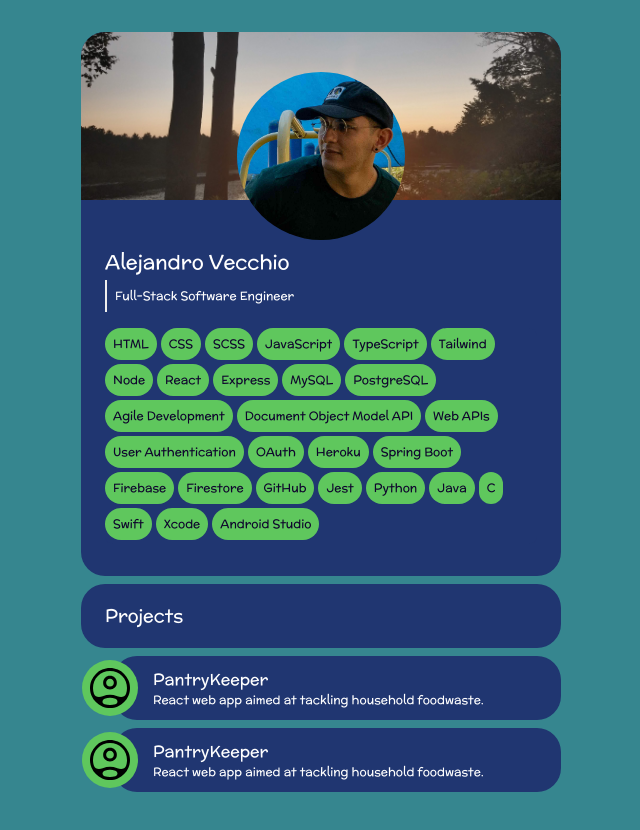
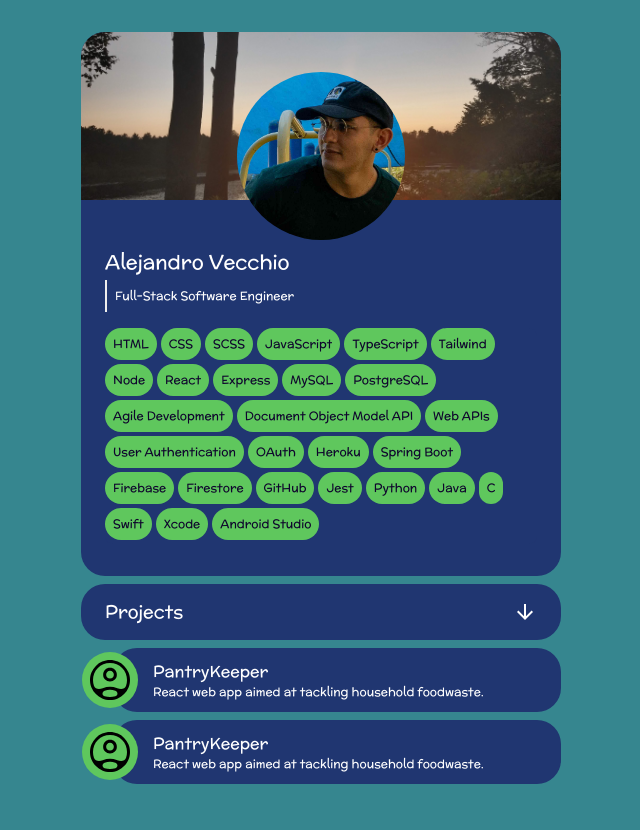
Before and after one commit to aliv314/portfolio, a React (Create React App) app: page / in a window 1280 px wide. Shown: the whole page, without its empty margins (319-959 px from the left). Built offline with nearby package versions, Linux system fonts and the light colour scheme; the HTML template or start-up script is replaced by a standard one.

Commit message:
Added arrow

```diff
--- a/src/App.tsx
+++ b/src/App.tsx
@@ -3,14 +3,6 @@
 import Projects from './components/Projects/Projects';
 
 function App() {
-  const project = {
-    title: "PantryKeeper",
-    icon: "",
-    alt: "Pantry Keeper Icon",
-    landing: "https://pantrykeeper.vercel.app/",
-    github: "https://github.com/alv-314/pantrykeeper",
-    description:"React web app aimed at tackling household foodwaste.",
-}
   return (
     <>
     <main className='flex flex-col items-center py-8 px-4 bg-teal '>
--- a/src/components/DropdownCard/DropdownCard.tsx
+++ b/src/components/DropdownCard/DropdownCard.tsx
@@ -1,20 +1,34 @@
-import React, {FC} from 'react'
-import {Card} from "@material-tailwind/react"
-import ArrowRightAltIcon from '@mui/icons-material/ArrowRightAlt';
+import React, { FC, useState } from "react";
+import Arrow from "@mui/icons-material/ArrowForward";
 
-interface DropdownProps{
-    title: String,
-    toggleOpen: Function,
+interface DropdownProps {
+  title: String;
+  toggleOpen: Function;
 }
 
-const Dropown:FC<DropdownProps> = (props) => {
-    const {title, toggleOpen} = props;
-    return (<>
-            <div  onClick = {() => {toggleOpen()}} className ="bg-navy-blue px-6 rounded-3xl flex items-center justify-center h-[4rem] max-w-[480px] mb-2">
-                <h2 className='text-lg mr-auto'> {title} </h2>
-                {/* <ArrowRightAltIcon className='animate-turnside'/> */}
-            </div>
-    </>)
-}
+const Dropown: FC<DropdownProps> = (props) => {
+  const { title, toggleOpen } = props;
+  const [arrowOpen, setArrow] = useState(false);
 
-export default Dropown
+  const toggleArrow= () => setArrow((cur) => !cur);
+
+
+  return (
+    <>
+      <div
+        onClick={() => {
+          toggleOpen();
+          toggleArrow()
+        }}
+        className="bg-navy-blue px-6 rounded-3xl flex items-center justify-center h-[3.5rem] max-w-[480px] mb-2"
+      >
+        <h2 className="text-lg mr-auto"> {title} </h2>
+        <Arrow className={
+            `${arrowOpen ? "rotate-0" : "rotate-90"}`
+        }></Arrow>
+      </div>
+    </>
+  );
+};
+
+export default Dropown;
--- a/src/components/Projects/Projects.tsx
+++ b/src/components/Projects/Projects.tsx
@@ -8,20 +8,17 @@
   CardBody,
 } from "@material-tailwind/react";
 import DropownCard from "../DropdownCard/DropdownCard";
+
 const projects = [
   {
     title: "PantryKeeper",
-    icon: "",
     alt: "Pantry Keeper Icon",
-    landing: "https://pantrykeeper.vercel.app/",
     github: "https://github.com/alv-314/pantrykeeper",
     description: "React web app aimed at tackling household foodwaste.",
   },
   {
     title: "PantryKeeper",
-    icon: "",
     alt: "Pantry Keeper Icon",
-    landing: "https://pantrykeeper.vercel.app/",
     github: "https://github.com/alv-314/pantrykeeper",
     description: "React web app aimed at tackling household foodwaste.",
   },
@@ -39,11 +36,12 @@
           {projects &&
             projects.map(function (project, index) {
               return (
+                <a className="w-full" key={index} href={project.github} target="_blank" rel="noreferrer">
                   <ProjectCard
-                    key={index}
                     title={project.title}
                     description={project.description}
                   />
+                </a>
               );
             })}
         </ul>
```
